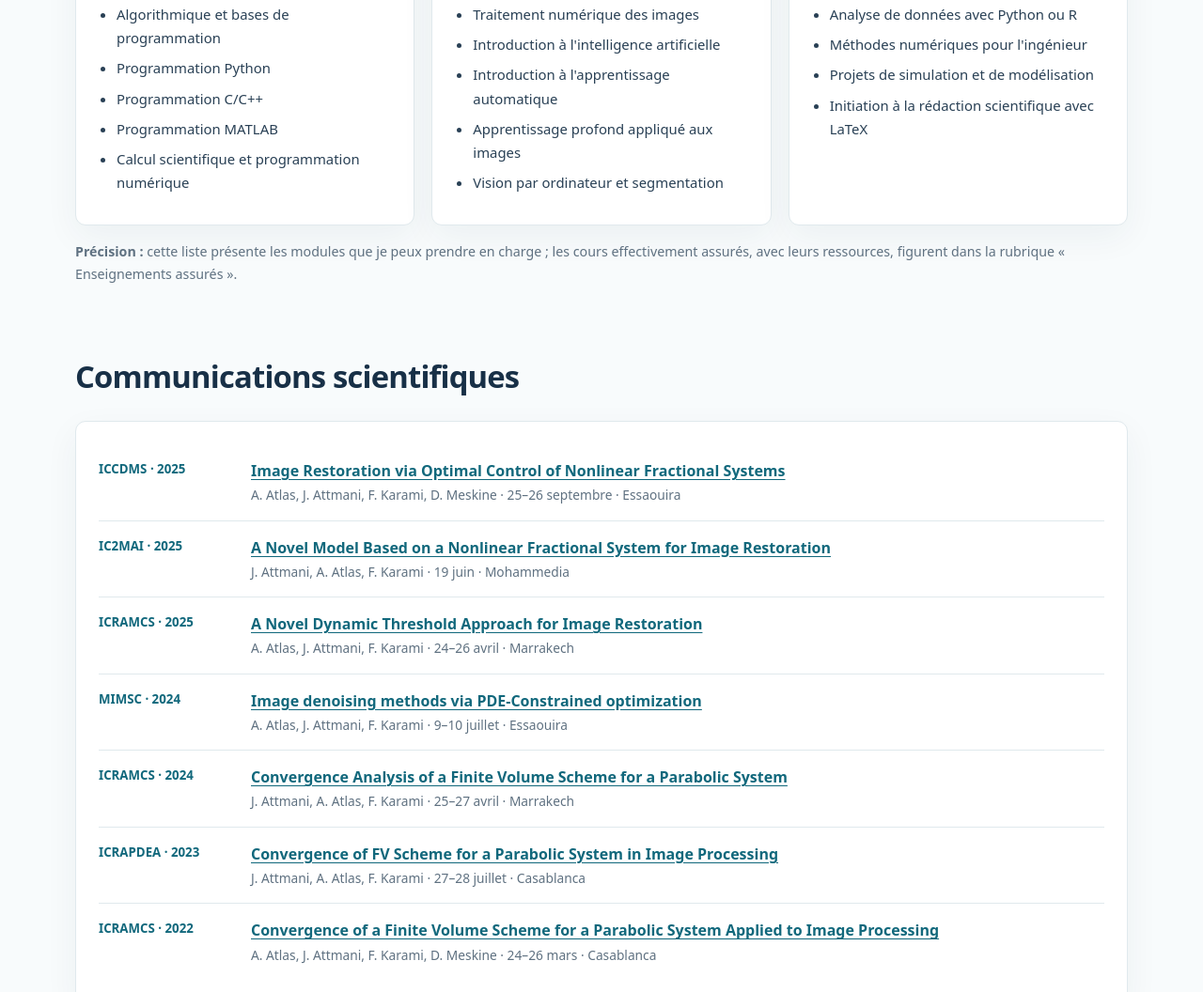
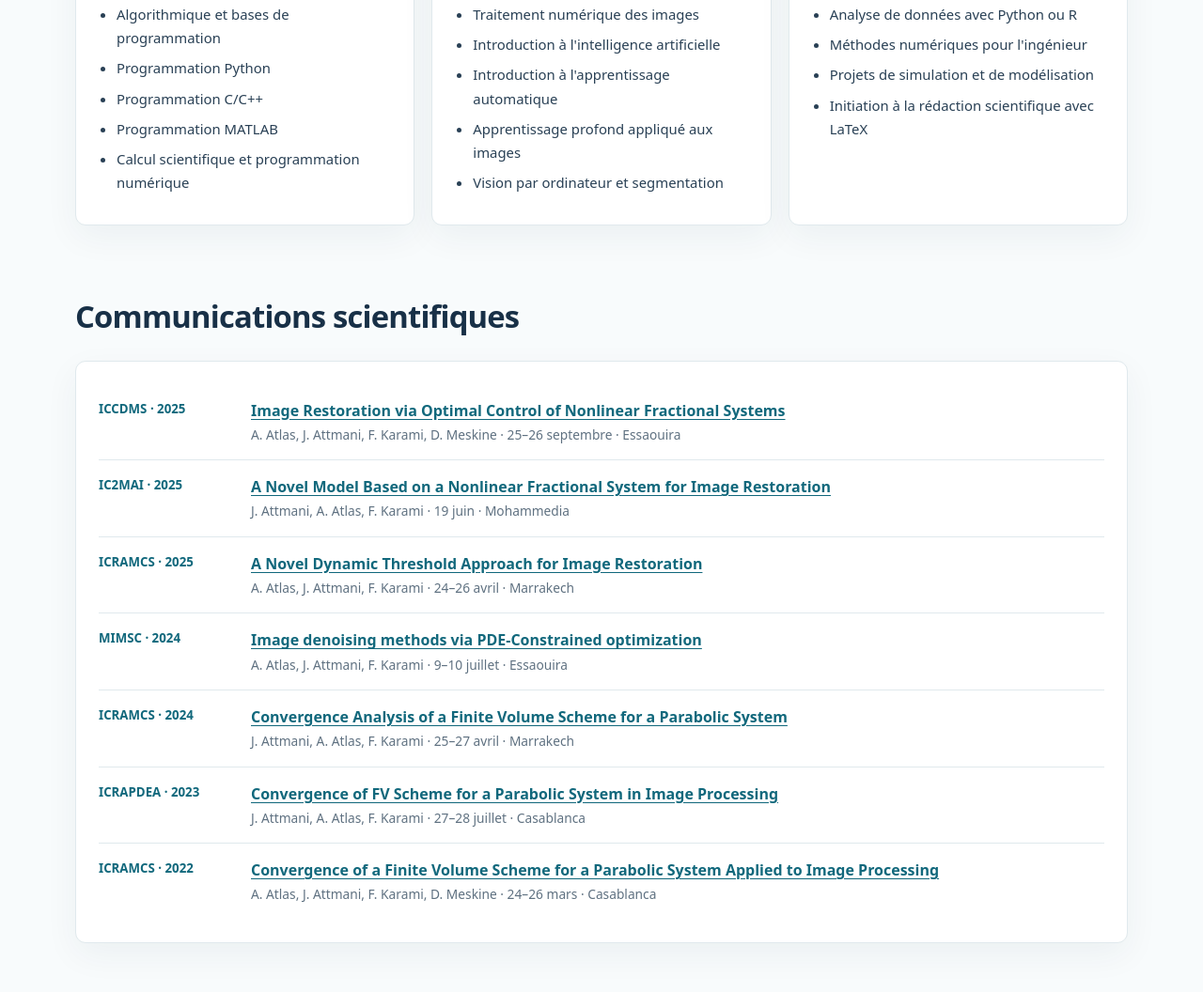
Before and after one commit to jamalattmani/jamalattmani.github.io, a plain HTML site: page index.html in a window 1280 px wide. Shown: the part 6611-7667 px from the top of the page at 94% size. Drawn offline with Linux system fonts and the light colour scheme.

Commit message:
Update index.html

```diff
--- a/index.html
+++ b/index.html
@@ -200,7 +200,6 @@ h3{font-size:1.1rem;margin:0 0 10px}h4{margin:0 0 6px}p{margin:0 0 13px}
   <article class="module-card"><p class="module-cat">IA et traitement d'images</p><h3>Vision et apprentissage</h3><ul class="module-list"><li>Traitement numérique des images</li><li>Introduction à l'intelligence artificielle</li><li>Introduction à l'apprentissage automatique</li><li>Apprentissage profond appliqué aux images</li><li>Vision par ordinateur et segmentation</li></ul></article>
   <article class="module-card"><p class="module-cat">Méthodes et outils</p><h3>Pratique et projets</h3><ul class="module-list"><li>Analyse de données avec Python ou R</li><li>Méthodes numériques pour l'ingénieur</li><li>Projets de simulation et de modélisation</li><li>Initiation à la rédaction scientifique avec LaTeX</li></ul></article>
  </div>
- <p class="module-disclaimer"><strong>Précision :</strong> cette liste présente les modules que je peux prendre en charge ; les cours effectivement assurés, avec leurs ressources, figurent dans la rubrique « Enseignements assurés ».</p>
 </section>
 
 <section aria-labelledby="communications-title" class="section" id="communications">
```
